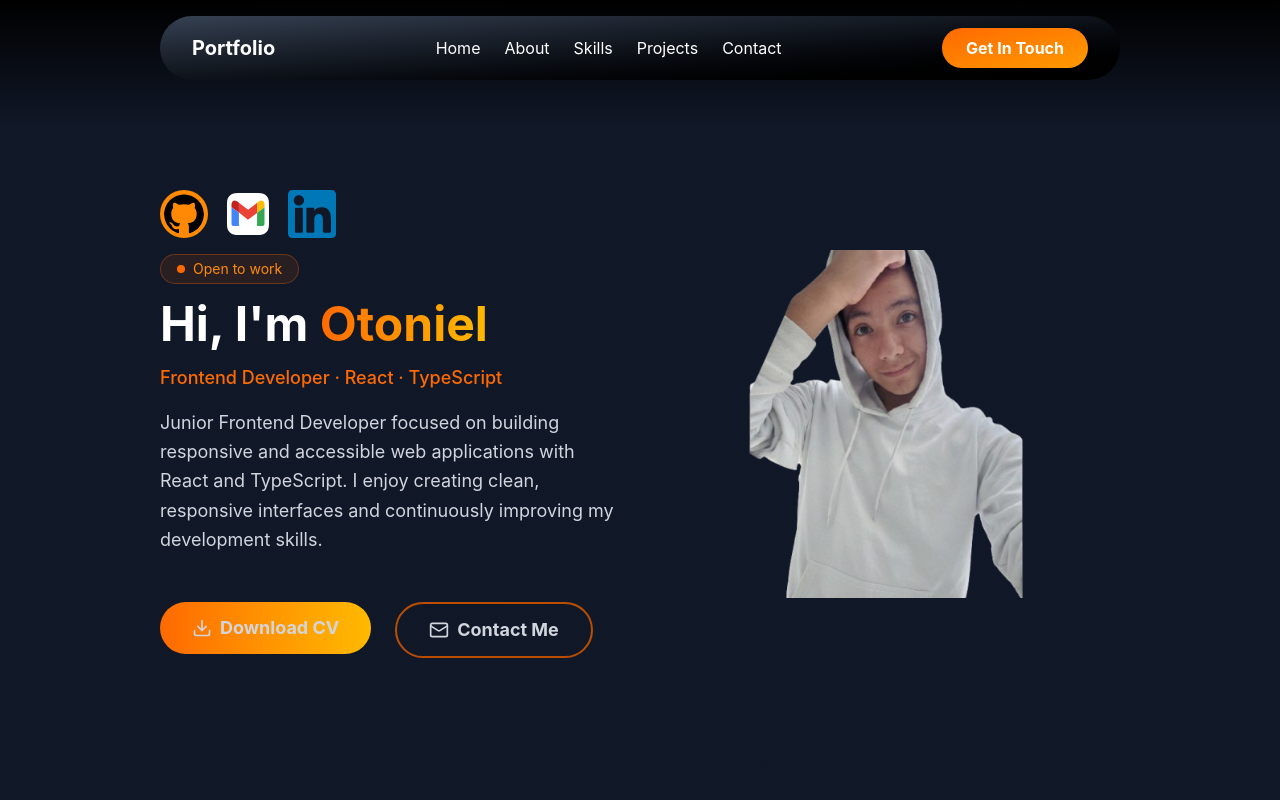
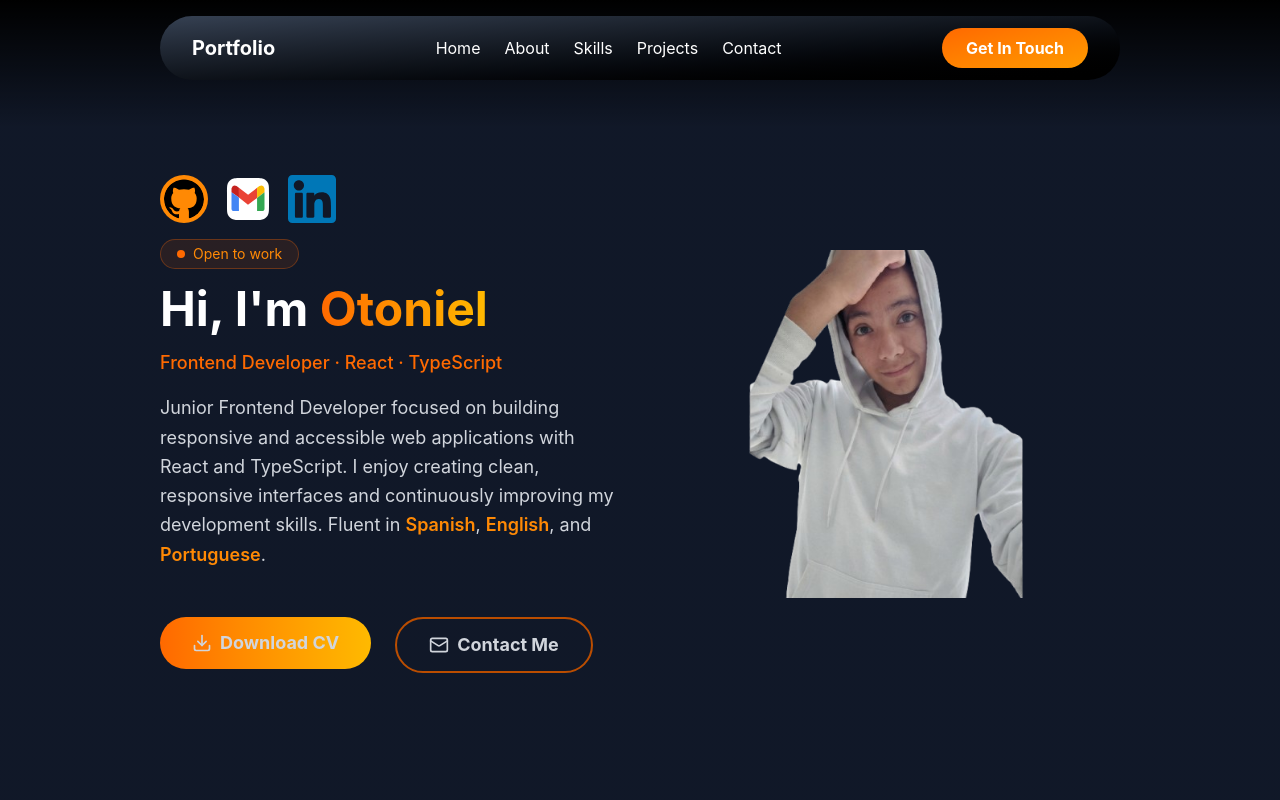
Before and after one commit to OtonielG/frontend-portfolioTS, a React (Vite) app: page / in a window 1280 px wide. Shown: the top 800 px of the page. Built offline with nearby package versions, Linux system fonts and the light colour scheme.

Commit message:
feat: add multilingual highlight to hero section

```diff
--- a/src/components/Hero.tsx
+++ b/src/components/Hero.tsx
@@ -115,7 +115,10 @@ export default function Hero() {
           Junior Frontend Developer focused on building responsive and
           accessible web applications with React and TypeScript. I enjoy
           creating clean, responsive interfaces and continuously improving my
-          development skills.
+          development skills. Fluent in{" "}
+          <span className="font-semibold text-orange-400">Spanish</span>,{" "}
+          <span className="font-semibold text-orange-400">English</span>, and{" "}
+          <span className="font-semibold text-orange-400">Portuguese</span>.
         </motion.p>
 
         <motion.div
```
